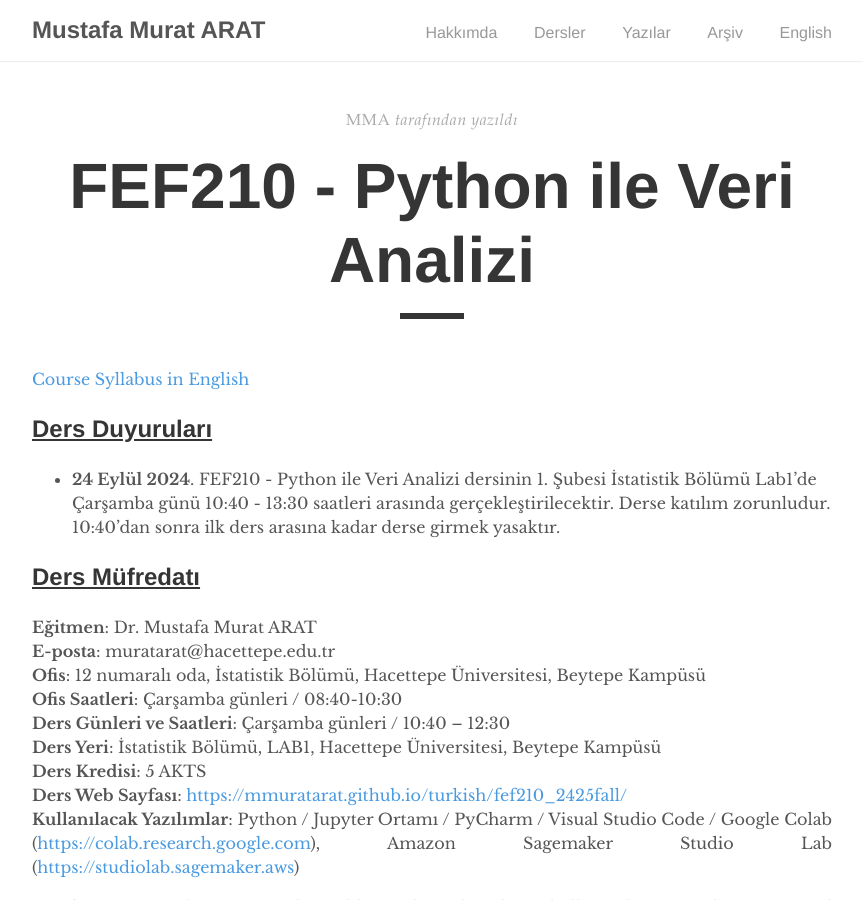
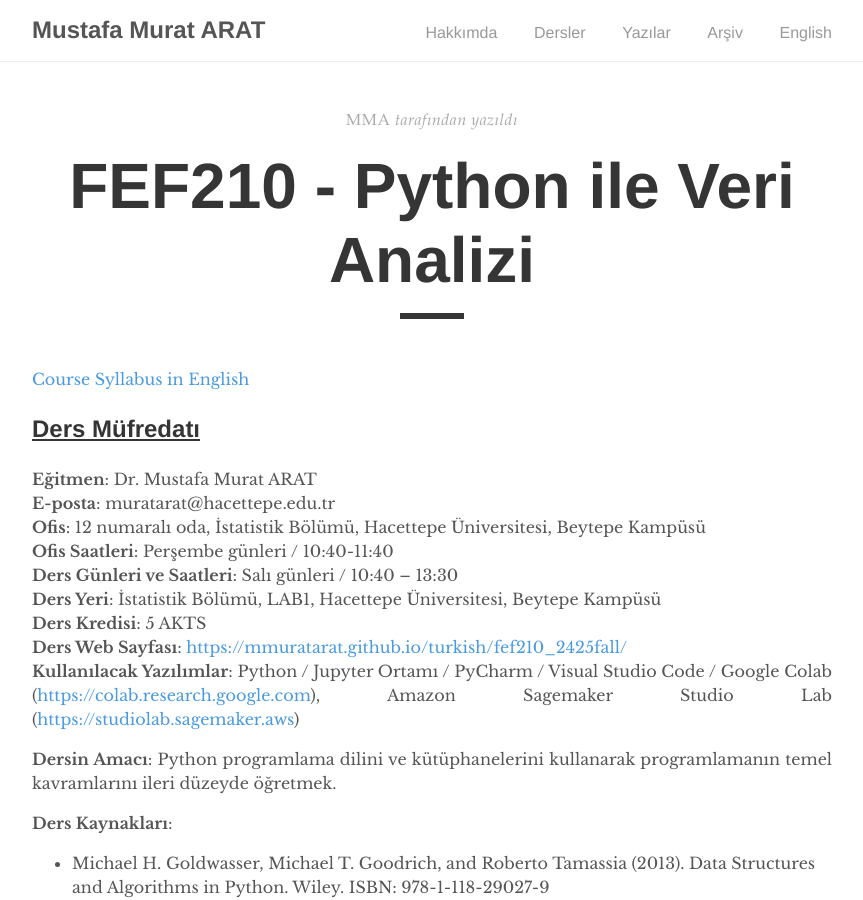
Before and after one commit to mmuratarat/turkish, a Jekyll site: the page built from _pages/fef210_2425spring.md, in a window 1280 px wide and 900 px high. Shown: the whole window, without its empty margins (208-1071 px from the left). Built offline with Jekyll 4.4.1, drawn with Linux system fonts in a browser that asks for light colours; nearby versions of some CDN libraries; comment, search, counter and statistics services are not loaded.

Commit message:
Update fef210_2425spring.md

```diff
--- a/_pages/fef210_2425spring.md
+++ b/_pages/fef210_2425spring.md
@@ -7,18 +7,15 @@ comments: false
 permalink: /fef210_2425fall/
 ---
 
-[Course Syllabus in English](https://mmuratarat.github.io/turkish/files/fef210_2425fall_syllabus.pdf){:target="_blank"}
-
-## <u>Ders Duyuruları</u>
-- **24 Eylül 2024**. FEF210 - Python ile Veri Analizi dersinin 1. Şubesi İstatistik Bölümü Lab1'de Çarşamba günü 10:40 - 13:30 saatleri arasında gerçekleştirilecektir. Derse katılım zorunludur. 10:40'dan sonra ilk ders arasına kadar derse girmek yasaktır.
+[Course Syllabus in English](https://mmuratarat.github.io/turkish/files/fef210_2425spring_syllabus.pdf){:target="_blank"}
 
 ## <u>Ders Müfredatı</u>
 
 **Eğitmen**: Dr. Mustafa Murat ARAT  \
 **E-posta**: muratarat@hacettepe.edu.tr  \
 **Ofis**: 12 numaralı oda, İstatistik Bölümü, Hacettepe Üniversitesi, Beytepe Kampüsü  \
-**Ofis Saatleri**: Çarşamba günleri / 08:40-10:30  \
-**Ders Günleri ve Saatleri**: Çarşamba günleri / 10:40 – 12:30  \
+**Ofis Saatleri**: Perşembe günleri / 10:40-11:40  \
+**Ders Günleri ve Saatleri**: Salı günleri / 10:40 – 13:30  \
 **Ders Yeri**: İstatistik Bölümü, LAB1, Hacettepe Üniversitesi, Beytepe Kampüsü  \
 **Ders Kredisi**: 5 AKTS  \
 **Ders Web Sayfası**: [https://mmuratarat.github.io/turkish/fef210_2425fall/](https://mmuratarat.github.io/turkish/fef210_2425fall/){:target="_blank"}  \
```
